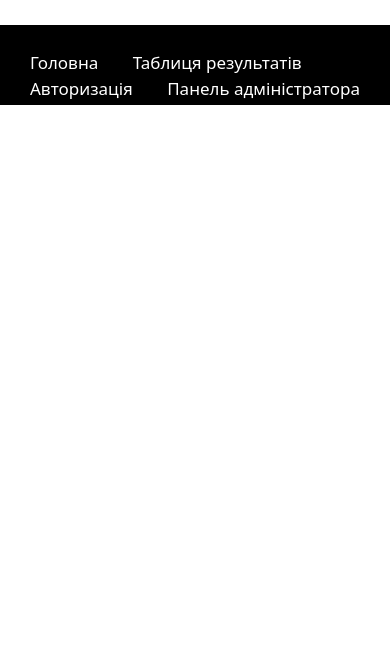
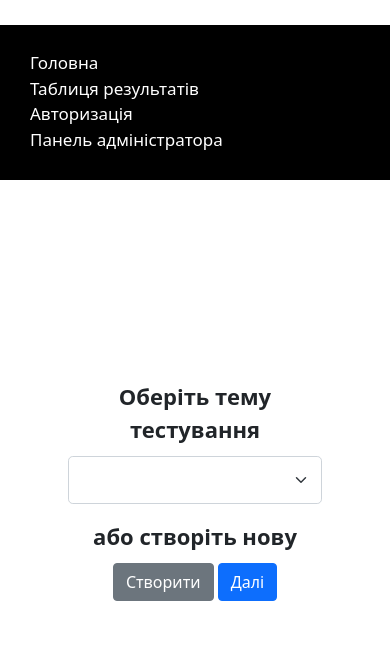
Before and after one commit to Vasnets0v/Rapid-test-for-students, a Flask app: page /select_topic in a window 390 px wide; the page is wider, and only the part inside the window is pictured. Shown: the top 662 px of that part. Run offline with Flask 2, Linux system fonts and the light colour scheme; the visitor is signed in with stand-in values (Sample User, id 1); data that the repository does not hold is empty; some libraries are stand-ins or nearby versions.

Commit message:
added adaptive interface

```diff
--- a/static/css/main_template.css
+++ b/static/css/main_template.css
@@ -48,3 +48,12 @@ border: none;
 	border-radius: 0.4vw;
 	margin-top: 1%;
 }
+
+@media screen and (max-width: 750px) {
+    .top_panel a {
+    display: block;
+    }
+    .top_panel {
+    height: 155px;
+    }
+}
--- a/static/css/select_topic.css
+++ b/static/css/select_topic.css
@@ -1,7 +1,7 @@
 .custom_container{
-  width: 100%;
-  padding-right: 500px;
-  padding-left: 500px;
+  width: 75%;
+  padding-right: 25%;
+  padding-left: 25%;
   margin-right: auto;
   margin-left: auto;
 }
@@ -23,3 +23,10 @@ text-align: center;
 padding-top: 10px;
 text-align: center;
 }
+
+@media screen and (max-width: 750px) {
+    .custom_container{
+      padding-right: 5%;
+      padding-left: 5%;
+    }
+}
```
Also changed, not shown: static/css/admin_panel.css (+8 -0 lines), static/css/check_results.css (+10 -2 lines), static/css/create_test.css (+9 -2 lines), static/css/index.css (+8 -0 lines), static/css/score.css (+6 -1 lines), static/css/select_topic_for_student.css (+9 -2 lines), static/css/testing.css (+8 -0 lines).
